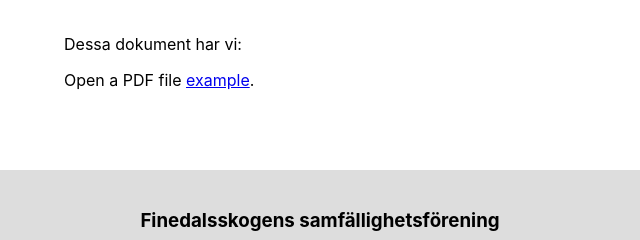
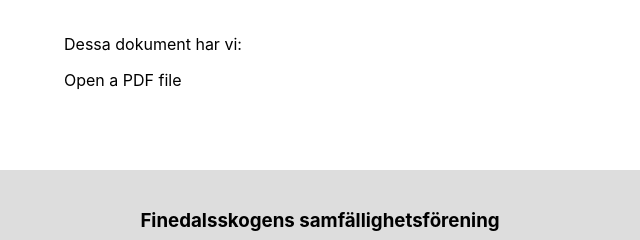
Before and after one commit to hojner/finedal, a plain HTML site: page documents.htm in a window 1280 px wide. Shown: the part 348-588 px from the top of the page, 320-960 px from the left. Drawn offline with Linux system fonts and the light colour scheme.

Commit message:
removed pdf

```diff
--- a/documents.htm
+++ b/documents.htm
@@ -23,7 +23,7 @@
     <div class="row">
         <div class="main">
             <p>Dessa dokument har vi: </p>
-             <p>Open a PDF file <a href="Protokoll Finedalsskogens Årsstämma_2022-05-19 (1).pdf">example</a>.</p>
+             <p>Open a PDF file <!--<a href="Protokoll Finedalsskogens Årsstämma_2022-05-19 (1).pdf">example</a>.--></p>
 
         </div>
     </div>
```
